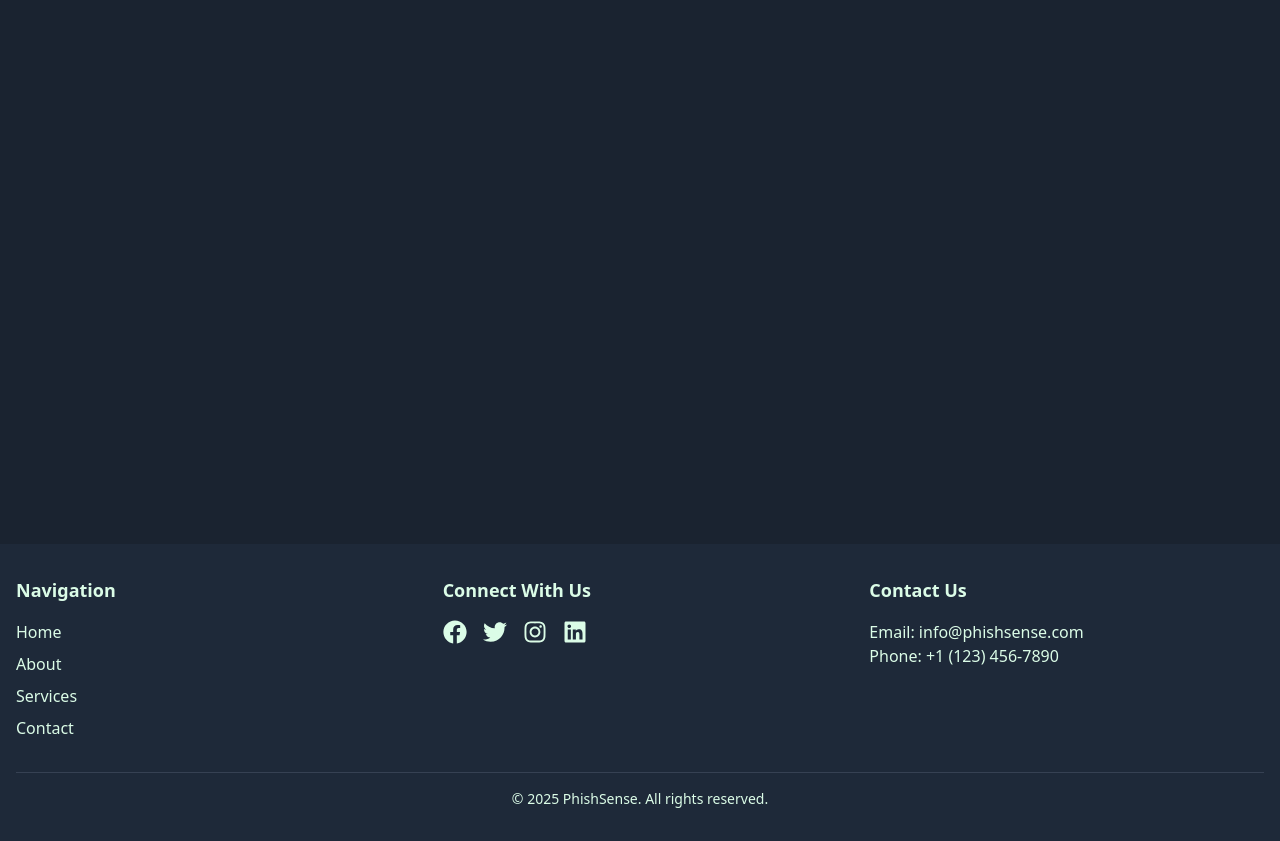
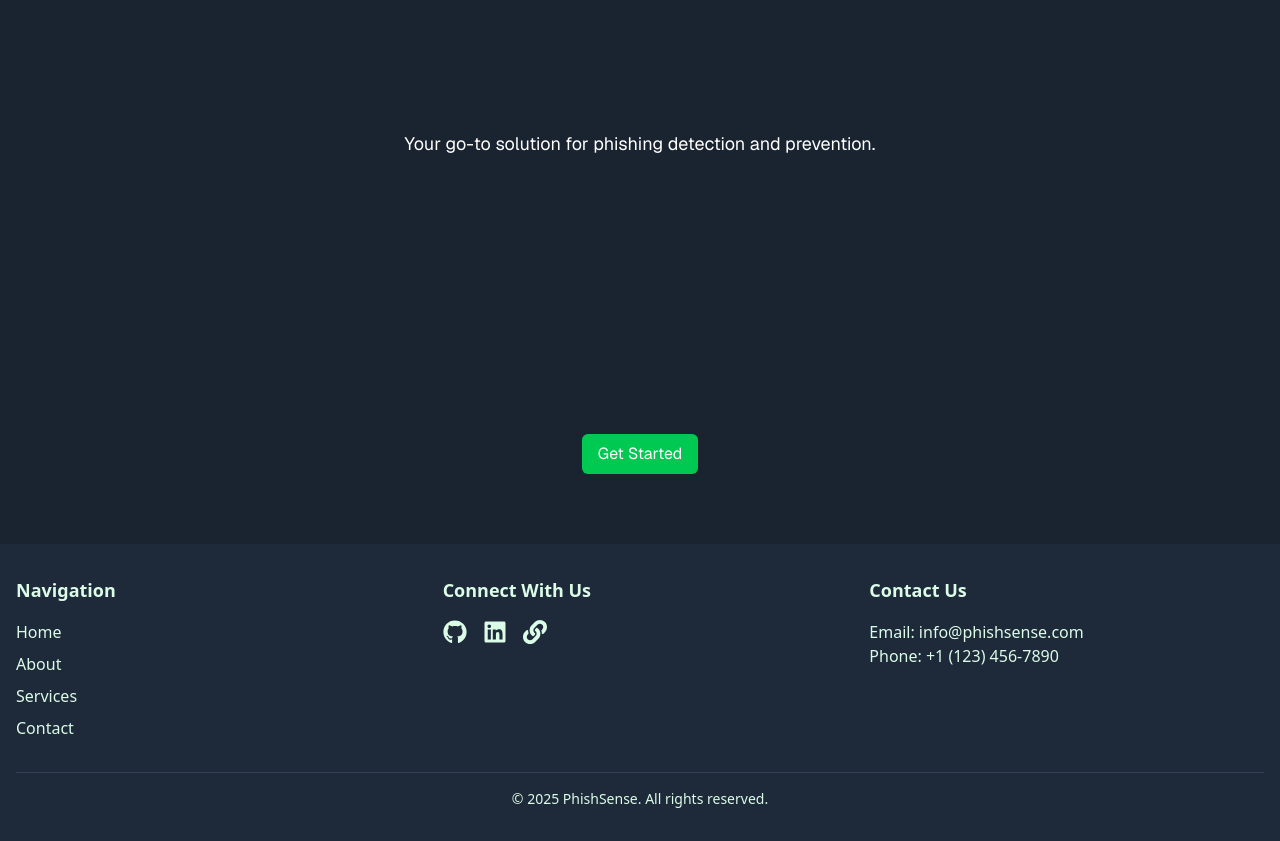
Before and after one commit to oussamabenalisst/PhishSenseSite, a Next.js app: page / in a window 1280 px wide. Shown: the part 320-1161 px from the top of the page. Built offline with nearby package versions, Linux system fonts and the light colour scheme.

Commit message:
update footer links

```diff
--- a/app/page.tsx
+++ b/app/page.tsx
@@ -3,6 +3,13 @@ import Image from "next/image";
 export default function Home() {
   return (
     <div className="grid grid-rows-[20px_1fr_20px] items-center justify-items-center min-h-screen p-8 pb-20 gap-16 sm:p-20 font-[family-name:var(--font-geist-sans)]">
+      <h1 className="text-4xl font-bold">Welcome to PhishSense</h1>
+      <p className="text-lg">
+        Your go-to solution for phishing detection and prevention.
+      </p>
+      <button className="bg-green-500 text-white px-4 py-2 rounded-md hover:bg-green-600">
+        Get Started
+      </button>
     </div>
   );
 }
--- a/components/footer.tsx
+++ b/components/footer.tsx
@@ -1,5 +1,5 @@
 import Link from "next/link";
-import { FaFacebook, FaTwitter, FaInstagram, FaLinkedin } from "react-icons/fa";
+import { FaLinkedin, FaGithub, FaLink } from "react-icons/fa";
 
 const Footer = () => {
   return (
@@ -32,22 +32,30 @@ const Footer = () => {
               </li>
             </ul>
           </div>
-
           {/* Social Media Links */}
           <div>
             <h3 className="text-lg font-semibold mb-4">Connect With Us</h3>
             <div className="flex space-x-4">
-              <a href="#" className="hover:text-green-300">
-                <FaFacebook size={24} />
+              <a
+                href="https://github.com/oussamabenalisst"
+                target="_blank"
+                className="hover:text-green-300"
+              >
+                <FaGithub size={24} />
               </a>
-              <a href="#" className="hover:text-green-300">
-                <FaTwitter size={24} />
+              <a
+                href="https://www.linkedin.com/in/oussama-benali-ob/"
+                target="_blank"
+                className="hover:text-green-300"
+              >
+                <FaLinkedin size={24} />
               </a>
-              <a href="#" className="hover:text-green-300">
-                <FaInstagram size={24} />
-              </a>
-              <a href="#" className="hover:text-green-300">
-                <FaLinkedin size={24} />
+              <a
+                href="https://github.com/oussamabenalisst/PhishSense"
+                target="_blank"
+                className="hover:text-green-300"
+              >
+                <FaLink size={24} />
               </a>
             </div>
           </div>
```
